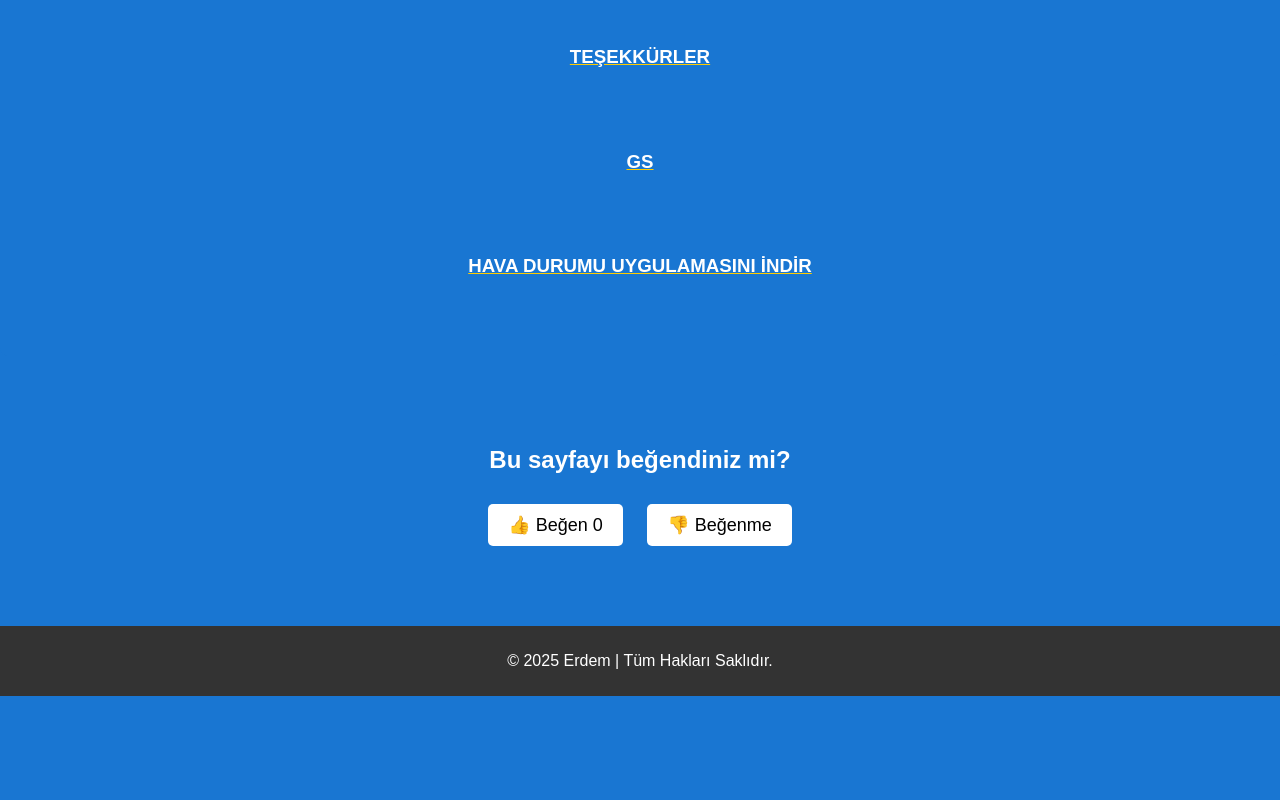
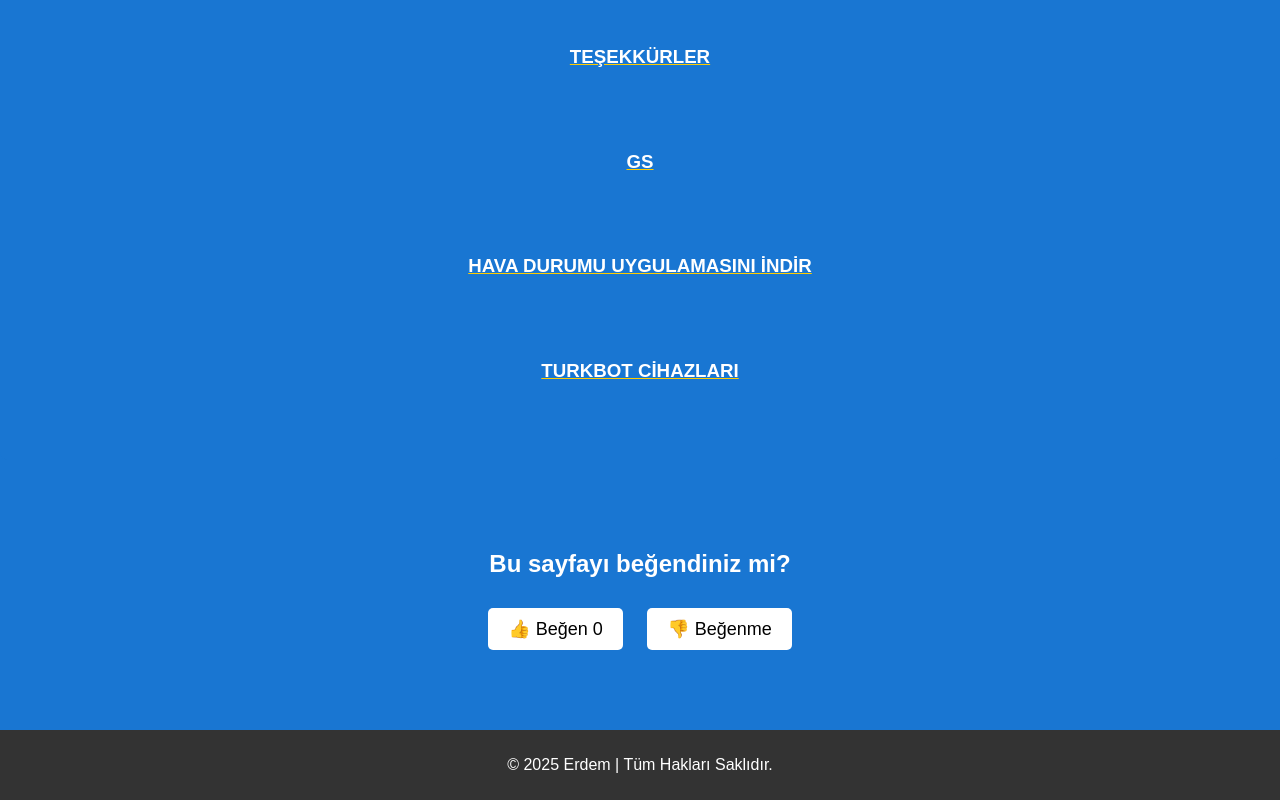
Before and after one commit to ERDEM-COULD/WEB-SITEM, a plain HTML site: page index.html in a window 1280 px wide. Shown: the part 1987-2787 px from the top of the page. Before the commit the page ends 2683 px from the top, so only its background shows below. Drawn offline with Linux system fonts and the light colour scheme.

Commit message:
Update index.html

```diff
--- a/index.html
+++ b/index.html
@@ -78,6 +78,9 @@
         <div class="project">
             <h3><a href="https://erdem-could.github.io/INDIRME/" target="_blank">HAVA DURUMU UYGULAMASINI İNDİR</a></h3>
         </div>
+        <div class="project">
+            <h3><a href="https://erdem-could.github.io/TURKBOT/" target="_blank">TURKBOT CİHAZLARI</a></h3>
+        </div>
     </section>
     <section id="vote-section">
         <h2>Bu sayfayı beğendiniz mi?</h2>
```
